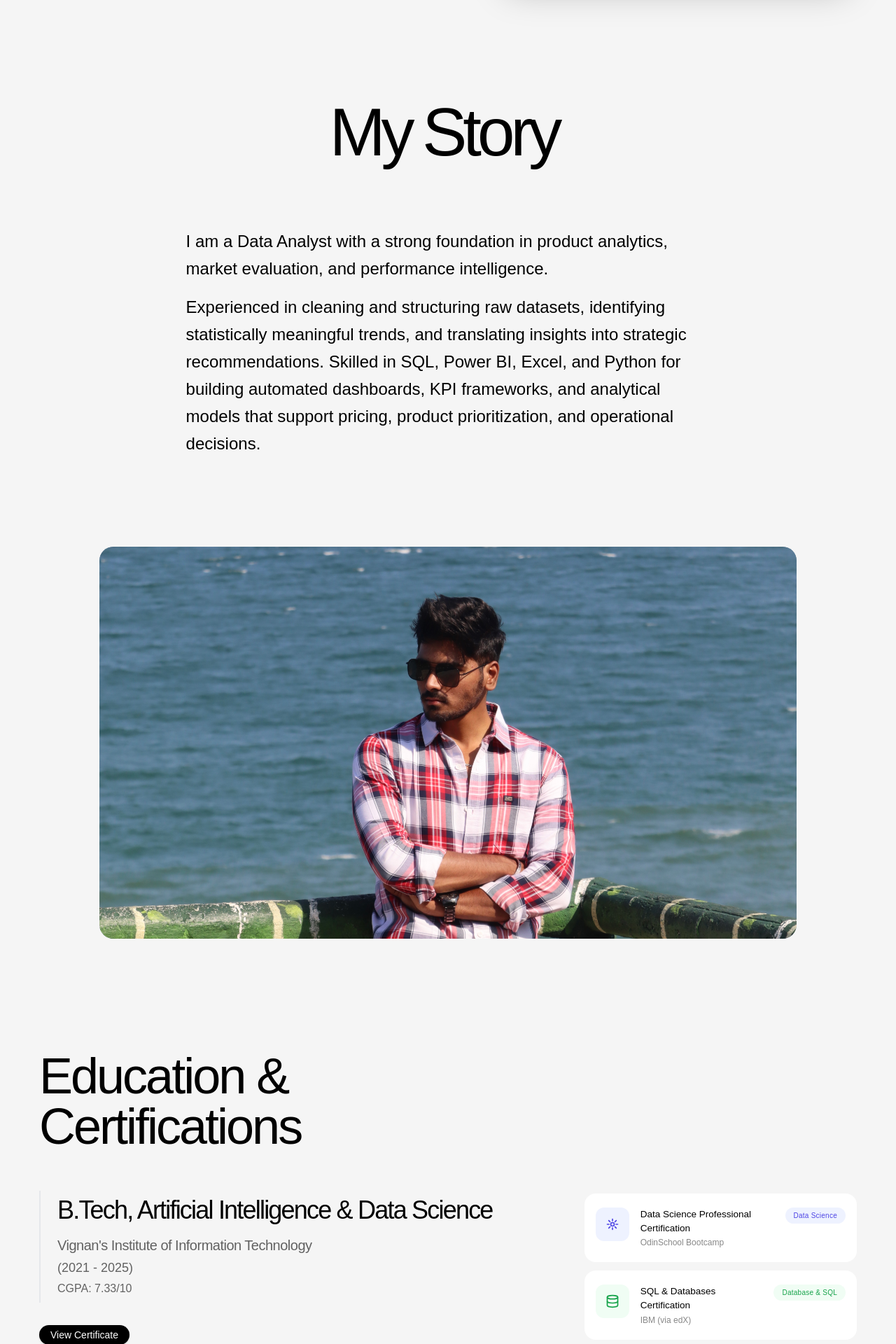
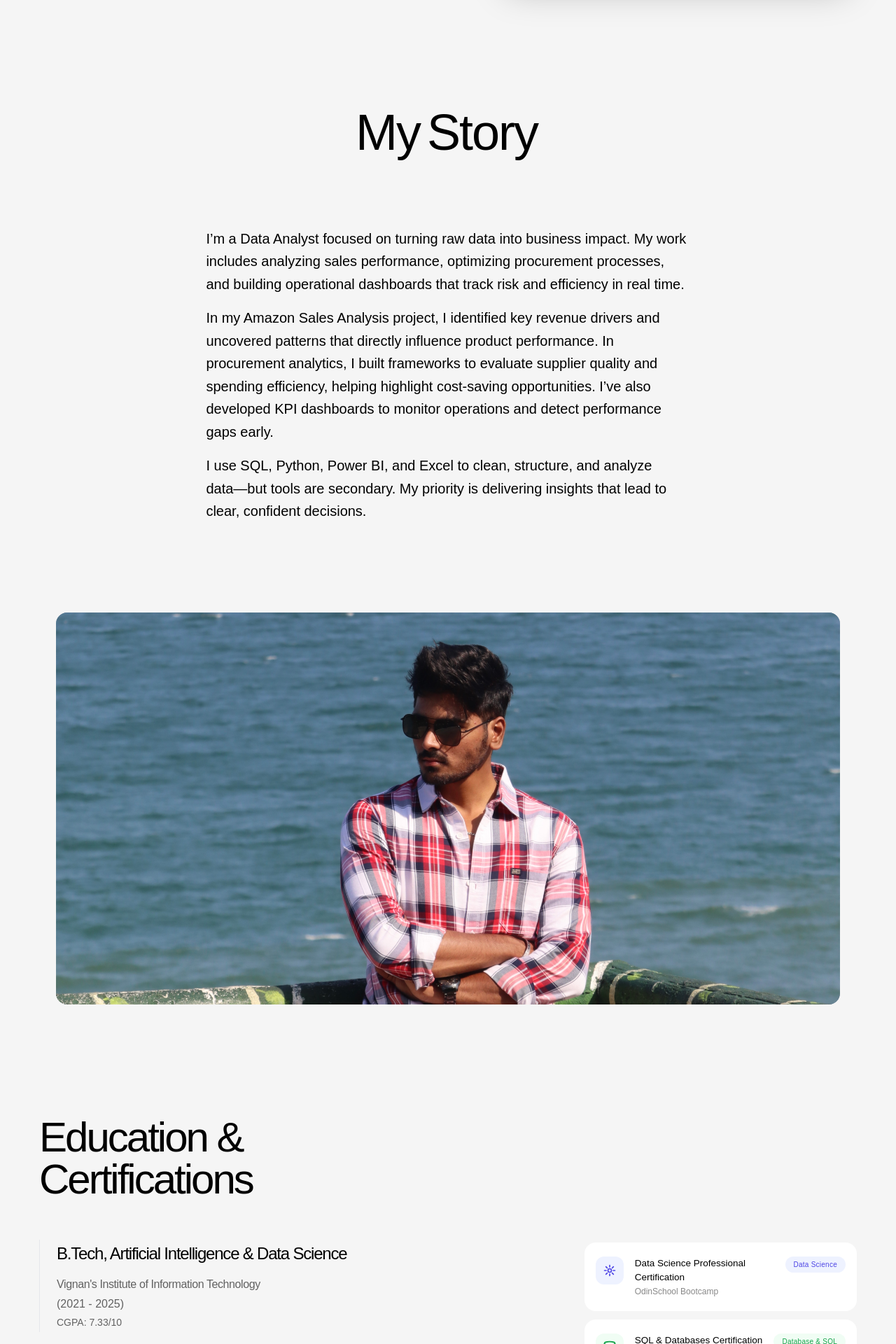
Before and after one commit to gvirus21/nikhilesh-portfolio, a Next.js app: page / in a window 1280 px wide. Shown: the part 780-2700 px from the top of the page at 70% size. Built offline with nearby package versions, Linux system fonts and the light colour scheme.

Commit message:
refactor: fixed UIs for XL / laptop screen.

```diff
--- a/app/components/layout/Navbar.tsx
+++ b/app/components/layout/Navbar.tsx
@@ -23,7 +23,7 @@ export const Navbar = () => {
   }, [isOpen]);
 
   return (
-    <nav className="fixed top-0 left-0 right-0 z-50 px-4 py-2 bg-[#f5f5f5]">
+    <nav className="fixed top-0 left-0 right-0 z-50 px-8 py-2 bg-[#f5f5f5]">
       <div className="flex justify-between items-center w-full relative z-50">
         <div className="">
           <Link
@@ -45,14 +45,14 @@ export const Navbar = () => {
             E-MAIL
           </Link>
           <Link
-            href="#"
+            href="https://www.linkedin.com/in/nikhilesh-varasala/"
             className="hover:text-black/50 active:text-slate-900  transition-colors"
             aria-label="LinkedIn"
           >
             LINKEDIN
           </Link>
           <Link
-            href="#"
+            href="https://github.com/Nikhilesh264"
             className="hover:text-black/50 active:text-slate-900  transition-colors"
             aria-label="GitHub"
           >
--- a/app/components/sections/Education.tsx
+++ b/app/components/sections/Education.tsx
@@ -55,15 +55,15 @@ const certifications = [
 const Education = () => {
   return (
     <div>
-      <div className="border-l-2 border-gray-200 dark:border-zinc-800 pl-6 py-2">
-        <h3 className="text-3xl md:text-3xl xl:text-4xl tracking-tighter">
+      <div className="border-l border-gray-200 dark:border-zinc-800 pl-6 py-1">
+        <h3 className="text-3xl md:text-3xl xl:text-2xl tracking-tighter">
           B.Tech, Artificial Intelligence & Data Science
         </h3>
-        <p className="mt-4 text-xl tracking-tight opacity-60">
+        <p className="mt-4 text-md tracking-tight opacity-60">
           Vignan&apos;s Institute of Information Technology
         </p>
-        <p className="text-lg mt-1  opacity-60">(2021 - 2025)</p>
-        <p className="mt-1 opacity-60">CGPA: 7.33/10</p>
+        <p className="text-md mt-1  opacity-60">(2021 - 2025)</p>
+        <p className="mt-1 text-sm opacity-60">CGPA: 7.33/10</p>
       </div>
 
       <Button href="/assets/certificates/btech-certificate.pdf" target="_blank" className="mt-8" cursorText="Open">
@@ -96,7 +96,7 @@ const Certifications = () => {
         >
           {/* Icon */}
           <div
-            className="w-12 h-12 rounded-xl flex items-center justify-center "
+            className="w-10 h-10 rounded-xl flex items-center justify-center "
             style={{ backgroundColor: cert.color.bg, color: cert.color.accent }}
           >
             {cert.icon}
@@ -126,13 +126,13 @@ const Certifications = () => {
 export const EducationSection = () => {
   return (
     <section className="pt-24 lg:pt-40">
-      <h2 className="text-5xl md:text-6xl lg:text-8xl xl:text-7xl tracking-[-3px]">
+      <h2 className="text-5xl md:text-6xl lg:text-8xl xl:text-6xl tracking-[-3px]">
         <span>Education &</span>
         <br /> Certifications
       </h2>
       <div className="mx-auto flex flex-col xl:flex-row justify-between gap-12 mt-8 lg:mt-14 w-full">
         <Education />
-        <div className="xl:hidden h-0.5 w-full bg-black/5"></div>
+        <div className="xl:hidden h-0.2 w-full bg-black/5"></div>
         <Certifications />
       </div>
     </section>
--- a/app/components/sections/Projects.tsx
+++ b/app/components/sections/Projects.tsx
@@ -59,10 +59,10 @@ const ProjectCard = ({ project }: { project: Project }) => {
         setCursorActive(false);
         setCursorText("");
       }}
-      className="xl:min-h-160 md:w-110 lg:w-160 xl:w-[26vw] 2xl:w-md p-4 lg:p-8 pb-10 md:pb-12 lg:pb-20 xl:p-4 bg-[#f5f5f5] rounded-3xl border-white/40 inset-shadow-sm border-14 shadow-2xl"
+      className="xl:min-h-150 md:w-110 lg:w-160 xl:w-[28vw] 2xl:w-md p-4 pb-10 md:pb-12 lg:pb-20 xl:p-3 bg-[#f5f5f5] rounded-3xl border-white/40 inset-shadow-sm border-14 shadow-2xl"
     >
       <div className="flex flex-col sm:flex-row justify-between items-start sm:items-center mb-4 gap-4 sm:gap-2">
-        <h3 className="text-4xl md:text-5xl lg:text-7xl xl:text-[2.5vw] 2xl:text-[2.5rem] tracking-tighter">
+        <h3 className="text-4xl md:text-5xl lg:text-7xl xl:text-[2.6vw] 2xl:text-[2.5rem] tracking-tighter">
           {project.title}
         </h3>
       </div>
@@ -70,7 +70,7 @@ const ProjectCard = ({ project }: { project: Project }) => {
         {project.tech.split(",").map((item, idx) => (
           <div
             key={idx}
-            className="flex justify-center items-center bg-[#D5FF5F] shadow-xl px-3 py-1 text-sm lg:text-xl xl:text-[1rem] text-black rounded-full uppercase whitespace-nowrap"
+            className="flex justify-center items-center bg-[#D5FF5F] shadow-xl px-3 py-1 text-sm lg:text-xl xl:text-sm text-black rounded-full uppercase whitespace-nowrap"
           >
             <p>{item.trim()}</p>
           </div>
@@ -92,10 +92,10 @@ export const Projects = () => {
   return (
     <section className="pt-24 lg:pt-40">
       <div>
-        <h2 className="text-6xl md:text-8xl lg:text-9xl xl:text-8xl font-thin tracking-[-4px] md:tracking-[-6px] xl:tracking-[-7px]">
+        <h2 className="text-6xl md:text-8xl lg:text-9xl xl:text-7xl font-thin tracking-[-4px] md:tracking-[-6px] xl:tracking-[-4px]">
           Projects
         </h2>
-        <div className="flex flex-col lg:flex-row flex-wrap gap-4 md:gap-6 lg:gap-10 xl:gap-8 justify-center items-center xl:justify-center xl:items-start mt-10 lg:mt-24 mx-auto">
+        <div className="flex flex-col lg:flex-row flex-wrap gap-4 md:gap-6 lg:gap-10 xl:gap-8 justify-center items-center xl:justify-between xl:items-start mt-10 xl:mt-18 mx-5">
           {projects.map((project, index) => (
             <Link href={project.github} key={index} className="inline-block">
               <ProjectCard project={project} />
@@ -105,6 +105,6 @@ export const Projects = () => {
       </div>
     </section>
   );
-}
+};
 
 export default Projects;
--- a/app/components/sections/Story.tsx
+++ b/app/components/sections/Story.tsx
@@ -5,33 +5,48 @@ export const Story = () => {
   return (
     <div className="pt-32 lg:pt-40">
       <Copy delay={0.1}>
-        <h1 className="text-center text-7xl md:text-7xl lg:text-8xl 2xl:text-9xl tracking-[-4px] md:tracking-[-6px] leading-28 2xl:leading-36">
+        <h1 className="text-center text-7xl md:text-7xl lg:text-7xl 2xl:text-9xl tracking-[-4px] md:tracking-[-2px] leading-28 2xl:leading-36">
           My<span className="tracking-[-10px]"> </span>Story
         </h1>
       </Copy>
 
-      <div className="flex flex-col text-justify lg:text-justify mx-auto items-center mt-20 lg:mt-20 text-xl md:text-xl lg:text-2xl 2xl:text-3xl font-light leading-relaxed px-2">
-        <div className="w-full md:w-10/12 lg:w-10/12 xl:w-[65%] 2xl:w-[70%]">
+      <div className="flex flex-col text-justify lg:text-justify mx-auto items-center mt-20 lg:mt-20 text-xl md:text-xl lg:text-2xl xl:text-xl 2xl:text-3xl font-light leading-relaxed px-2">
+        <div className="w-full md:w-10/12 lg:w-10/12 xl:w-[60%] 2xl:w-[70%]">
           <Copy delay={0.3}>
             <p className="">
-              I am a Data Analyst with a strong foundation in product analytics,
-              market evaluation, and performance intelligence.
+              I’m a Data Analyst focused on turning raw data into business
+              impact. My work includes analyzing sales performance, optimizing
+              procurement processes, and building operational dashboards that
+              track risk and efficiency in real time.
             </p>
           </Copy>
-          <Copy delay={0.5}>
+          <Copy delay={0.4}>
             <p className="mt-4">
-              Experienced in cleaning and structuring raw datasets, identifying
-              statistically meaningful trends, and translating insights into
-              strategic recommendations. Skilled in SQL, Power BI, Excel, and
-              Python for building automated dashboards, KPI frameworks, and
-              analytical models that support pricing, product prioritization,
-              and operational decisions.
+              In my Amazon Sales Analysis project, I identified key revenue
+              drivers and uncovered patterns that directly influence product
+              performance. In procurement analytics, I built frameworks to
+              evaluate supplier quality and spending efficiency, helping
+              highlight cost-saving opportunities. I’ve also developed KPI
+              dashboards to monitor operations and detect performance gaps
+              early.
+            </p>
+          </Copy>
+          <Copy delay={0.6}>
+            <p className="mt-4">
+              I use SQL, Python, Power BI, and Excel to clean, structure, and
+              analyze data—but tools are secondary. My priority is delivering
+              insights that lead to clear, confident decisions.
             </p>
           </Copy>
         </div>
 
-        <div className="relative h-[30vh] md:h-[36vh] xl:h-[70vh] xl:max-h-140 2xl:max-h-180 bg-slate-400 aspect-video 2xl:aspect-18/9 mt-12 lg:mt-20 xl:mt-32 rounded-[12px] lg:rounded-[20px] xl:rounded-[20px] overflow-hidden">
-          <Image src="/assets/images/about_image.JPG" alt="About Nikhilesh" fill className="object-cover" />
+        <div className="relative h-[30vh] md:h-[36vh] xl:h-[70vh] xl:max-h-140 2xl:max-h-180 bg-slate-400 aspect-16/8 2xl:aspect-18/9 mt-12 lg:mt-20 xl:mt-32 rounded-[12px] lg:rounded-[20px] xl:rounded-[16px] overflow-hidden">
+          <Image
+            src="/assets/images/about_image.JPG"
+            alt="About Nikhilesh"
+            fill
+            className="object-cover"
+          />
         </div>
       </div>
     </div>
```
Also changed, not shown: app/components/sections/Contact.tsx (+27 -21 lines), app/components/sections/Hero.tsx (+18 -12 lines).
